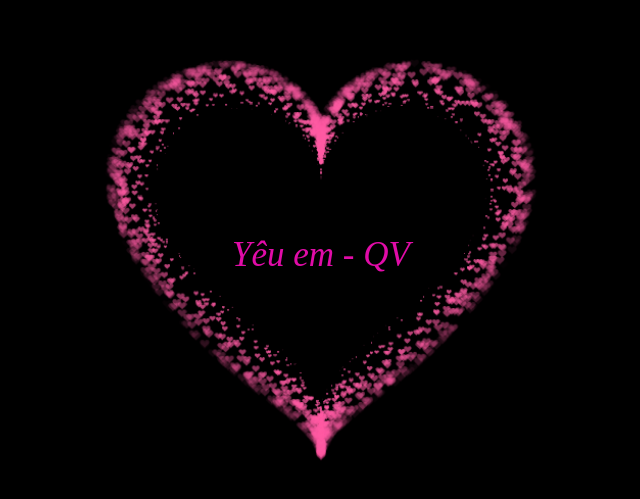
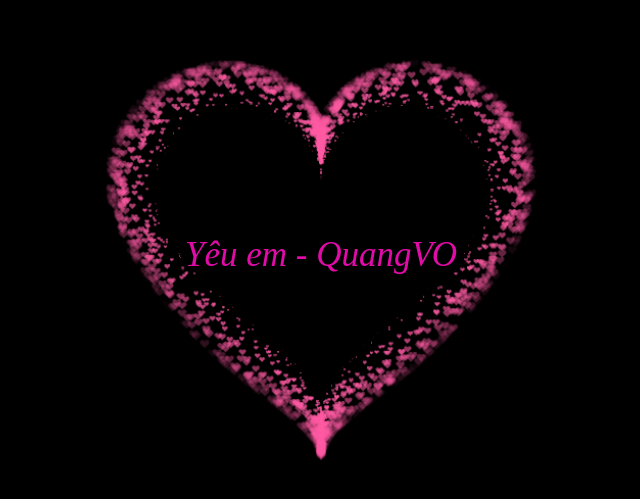
Before and after one commit to quangvo1302/fBi, a plain HTML site: page index.html in a window 1280 px wide. Shown: the part 143-642 px from the top of the page, without its empty margins (319-959 px from the left). Drawn offline with Linux system fonts and the light colour scheme.

Commit message:
first commit

```diff
--- a/index.html
+++ b/index.html
@@ -331,6 +331,6 @@
         align-items: center;
         justify-content: center;
         margin-bottom: 5px;
-        text-align: center;">Yêu em - QV</div>
+        text-align: center;">Yêu em - QuangVO</div>
  </BODY>
 </HTML>
```
